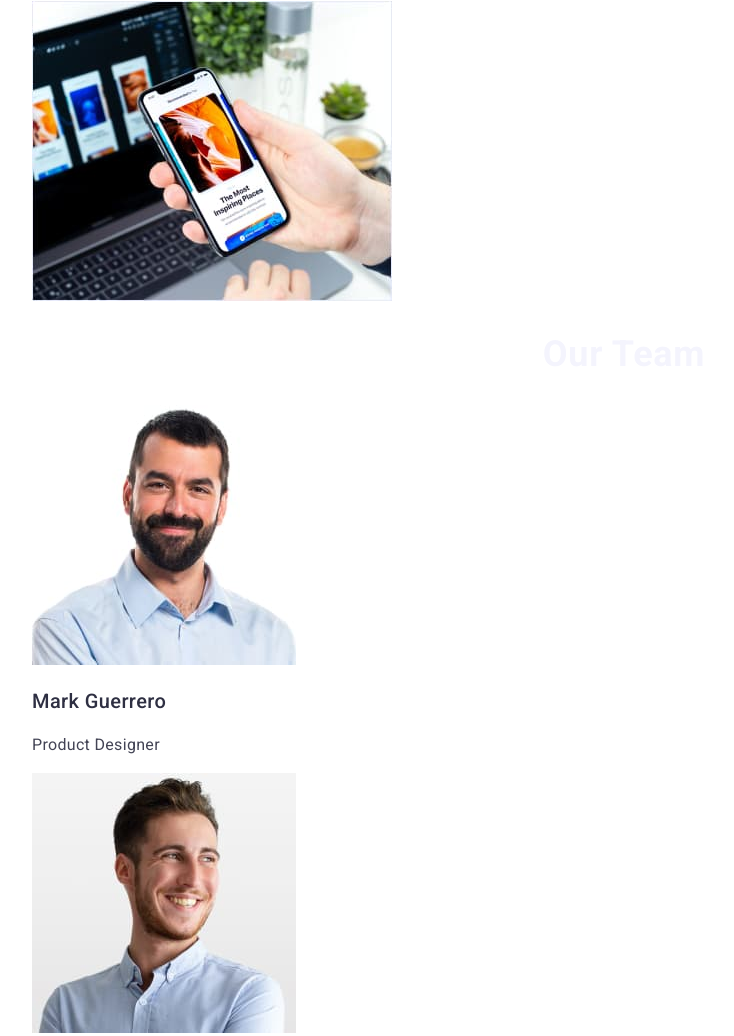
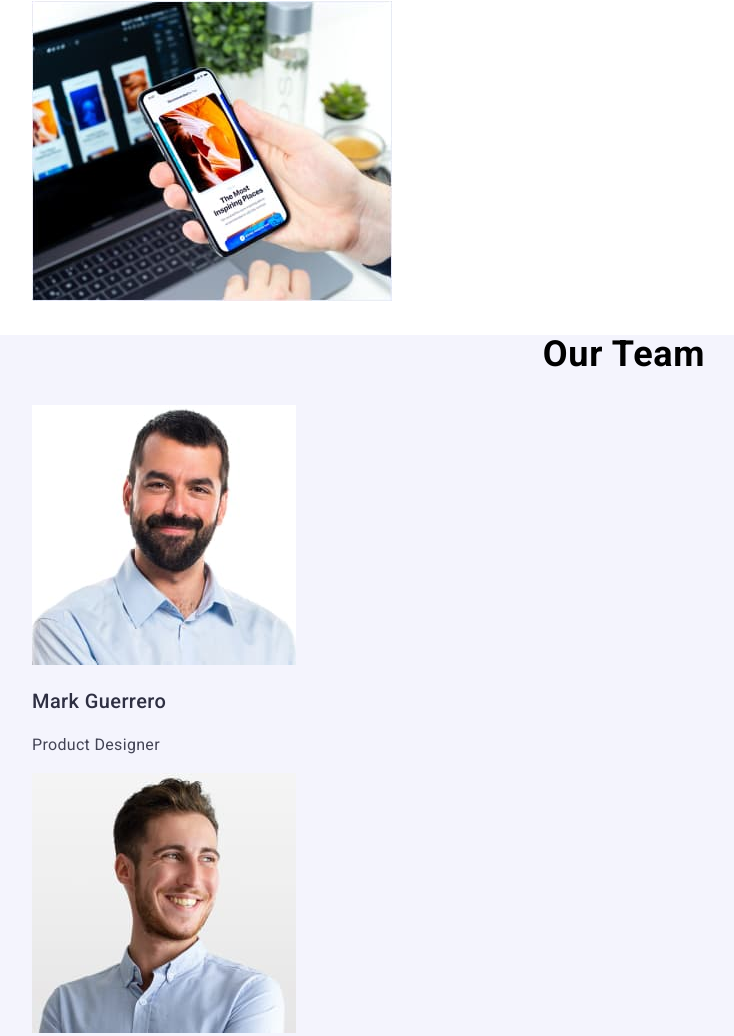
Before and after one commit to s-murakhovskyi/goit-markup-hw-02, a plain HTML site: page index.html in a window 1280 px wide. Shown: the part 1451-2487 px from the top of the page, without its empty margins (16-750 px from the left). Drawn offline with Linux system fonts and the light colour scheme.

Commit message:
done homework 2

```diff
--- a/css/style.css
+++ b/css/style.css
@@ -193,7 +193,7 @@ color: #404BBF;
 
 
 .team{
-    color: var(--team-background-color);
+    background-color: var(--team-background-color);
 }
 
 .third-sec-sub-title{
```
